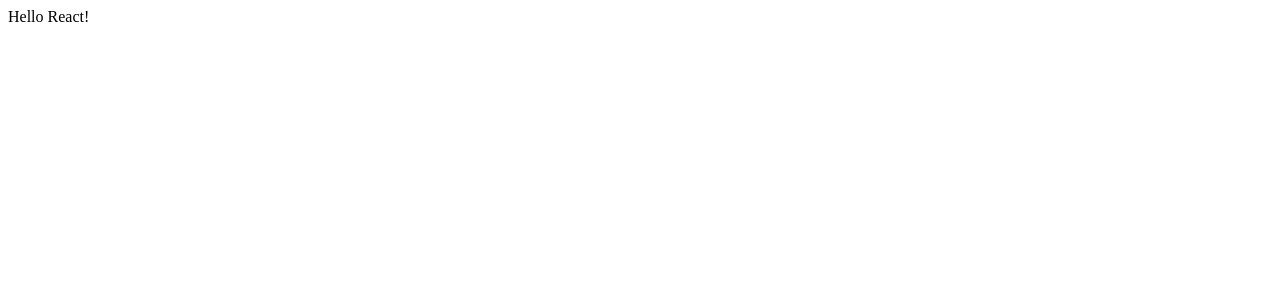
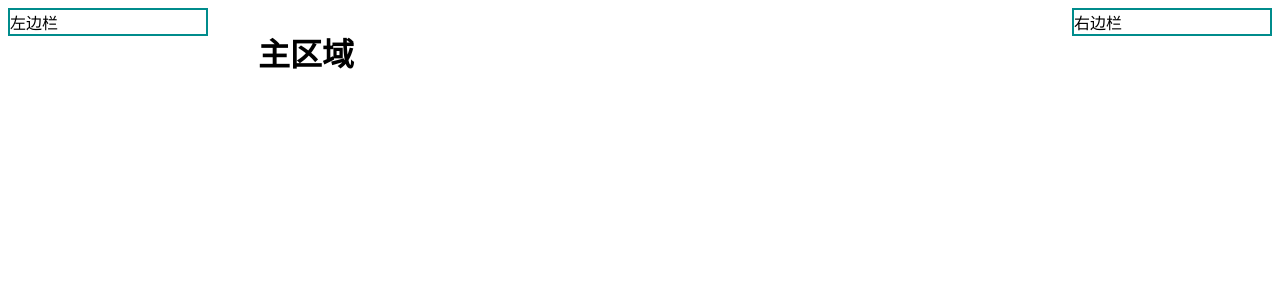
Before and after one commit to MeltAlone/React-Demo, a React (Create React App) app in the folder my-app/: page / in a window 1280 px wide. Shown: the top 300 px of the page. Built offline with nearby package versions, Linux system fonts and the light colour scheme.

Commit message:
1-5制作三栏布局组件

```diff
--- /dev/null
+++ b/my-app/src/App.js
@@ -0,0 +1,23 @@
+import React from 'react'
+import ThreeLayout from './components/common/ThreeLayout'
+export default function App() {
+    return (
+        <div>
+            <ThreeLayout
+                gap={50}
+                left={<div style={{
+                    border:"2px solid #008c8c"
+                }}>
+                    左边栏
+                </div>}
+                right={<div style={{
+                    border:"2px solid #008c8c"
+                }}>
+                    右边栏
+                </div>}
+            >
+            <h1>主区域</h1>
+            </ThreeLayout>
+        </div>
+    )
+}
--- /dev/null
+++ b/my-app/src/components/common/ThreeLayout/index.css
@@ -0,0 +1,16 @@
+.three-layout {
+    display: flex;
+}
+
+.three-layout .aside-left {
+    order: 1;
+}
+
+.three-layout .main{
+    order: 2;
+    flex: 1 1 auto;
+}
+
+.three-layout .aside-right{
+    order: 3;
+}
--- /dev/null
+++ b/my-app/src/components/common/ThreeLayout/index.js
@@ -0,0 +1,37 @@
+import React from 'react'
+import "./index.css"
+
+export default function ThreeLayout(props) {
+    const defaultProps = {
+        leftWidth: 200,
+        rightWidth: 200,
+        minWidth: 800,
+        gap: 0 //间隙
+    }
+    // 设置默认值
+    const datas = Object.assign({}, defaultProps, props);
+
+    return (
+        <div className="three-layout" style={{
+            minWidth: datas.minWidth
+        }}>
+
+        <div className="main">
+            {props.children}
+        </div>
+        <div className="aside-left" style={{
+            width: datas.leftWidth,
+            marginRight: datas.gap
+        }}>
+            {props.left}
+        </div>
+        <div className="aside-right" style={{
+            width: datas.rightWidth,
+            marginLeft: datas.gap
+        }}>
+            {props.right}
+        </div>
+
+        </div>
+    )
+}
--- a/my-app/src/index.js
+++ b/my-app/src/index.js
@@ -1,4 +1,4 @@
 import React from 'react';
 import ReactDOM from 'react-dom';
-
-ReactDOM.render(<span>Hello React!</span>, document.getElementById('root'))
+import App from './App'
+ReactDOM.render(<App />, document.getElementById('root'))
```
